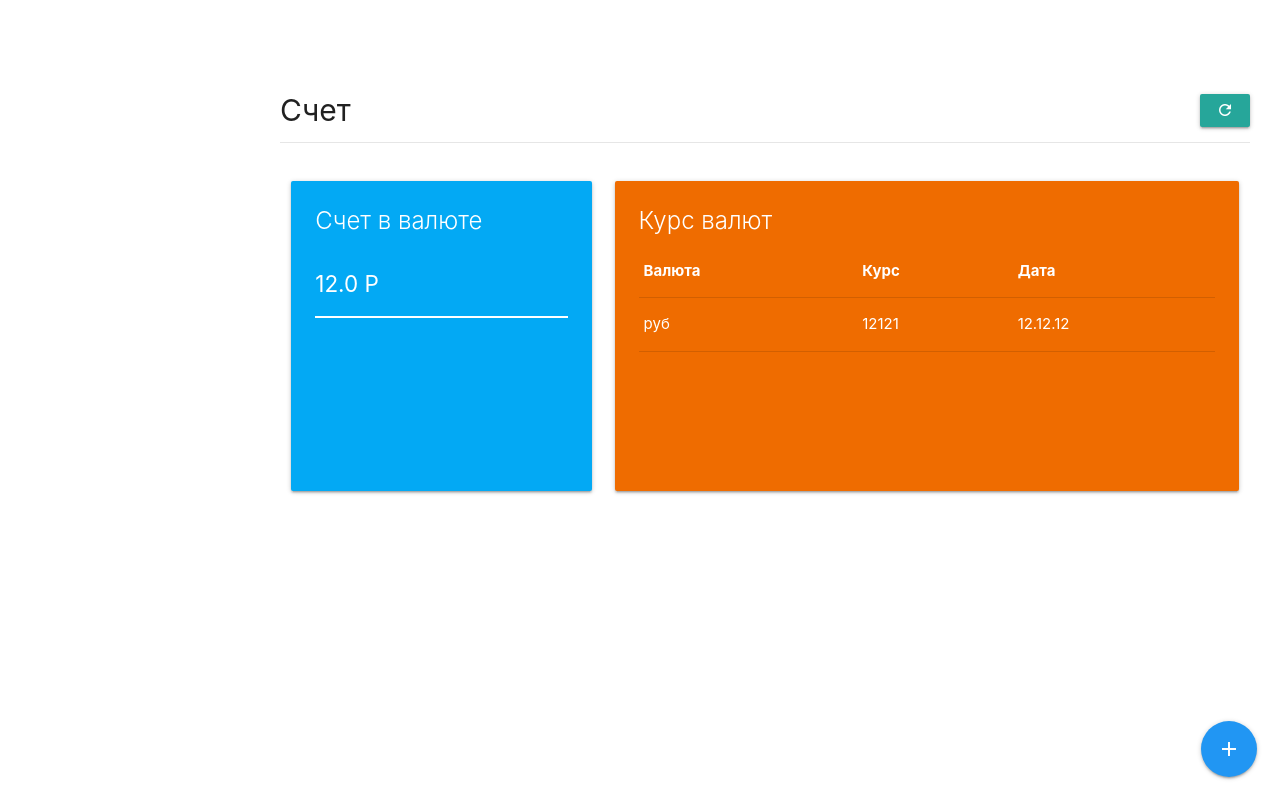
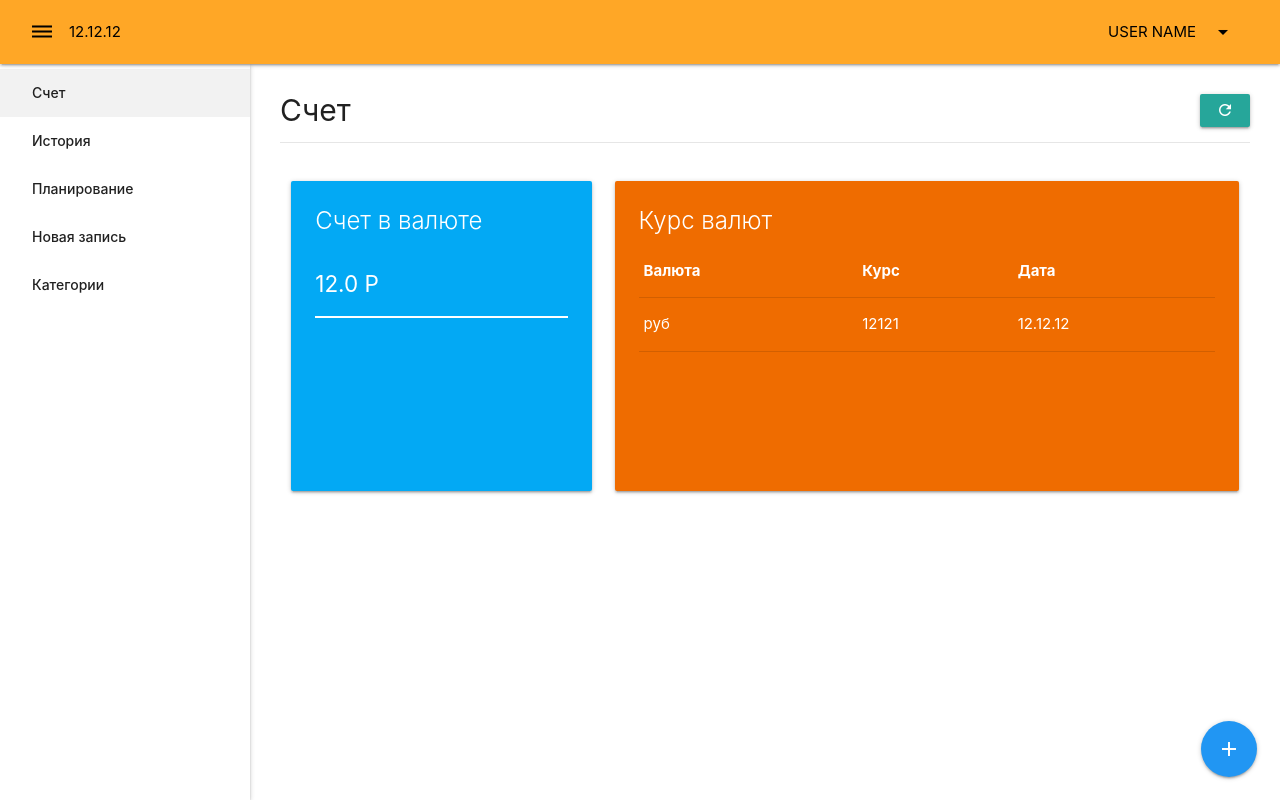
Before and after one commit to Avalonkoteek/vue-crm, a Vue app: page / in a window 1280 px wide. Built offline with nearby package versions, Linux system fonts and the light colour scheme.

Commit message:
add navbar sidebar and links

```diff
--- a/src/components/app/Navbar.vue
+++ b/src/components/app/Navbar.vue
@@ -2,7 +2,7 @@
   <nav class="navbar orange lighten-1">
       <div class="nav-wrapper">
         <div class="navbar-left">
-          <a href="#">
+          <a href="#" @click.prevent="$emit('click')">
             <i class="material-icons black-text">dehaze</i>
           </a>
           <span class="black-text">12.12.12</span>
--- a/src/components/app/Sidebar.vue
+++ b/src/components/app/Sidebar.vue
@@ -1,20 +1,31 @@
 <template>
-    <ul class="sidenav app-sidenav open">
-      <li>
-        <a href="#" class="waves-effect waves-orange pointer">Счет</a>
-      </li>
-      <li>
-        <a href="#" class="waves-effect waves-orange pointer">История</a>
-      </li>
-      <li>
-        <a href="#" class="waves-effect waves-orange pointer">Планирование</a>
-      </li>
-      <li>
-        <a href="#" class="waves-effect waves-orange pointer">Новая запись</a>
-      </li>
-      <li>
-        <a href="#" class="waves-effect waves-orange pointer">Категории</a>
-      </li>
+    <ul class="sidenav app-sidenav" :class="{open:value}">
+
+      <router-link
+      v-for="link in links"
+      :key="link.url"
+      tag="li"
+      active-class="active"
+      :to="link.url"
+      :exact="link.exact"
+      >
+        <a href="#" class="waves-effect waves-orange pointer">{{link.title}}</a>
+      </router-link>
+
     </ul>
 
 </template>
+<script>
+export default {
+  props:['value'],
+  data:()=>({
+    links:[
+      {title:"Счет", url:'/',exact:true},
+      {title:"История", url:'/history'},
+      {title:"Планирование", url:'/planning'},
+      {title:"Новая запись", url:'/record'},
+      {title:"Категории", url:'/categories'}
+    ]
+  })
+}
+</script>
--- a/src/layout/MainLayout.vue
+++ b/src/layout/MainLayout.vue
@@ -1,9 +1,9 @@
 <template>
   <div class="app-main-layout">
+    <Navbar @click="isOpen = !isOpen"/>
+    <Sidebar v-model="isOpen"/>
 
-
-
-    <main class="app-content">
+    <main class="app-content" :class="{full:!isOpen}">
       <div class="app-page">
         <router-view />
       </div>
@@ -18,11 +18,15 @@
 </template>
 <script>
 import Navbar from "../components/app/Navbar";
-import Sidebar from "../components/app/Sidebar"
+import Sidebar from "../components/app/Sidebar";
 export default {
-  name:'main-layout',
-  components:{
-
+  data: () => ({
+    isOpen: true
+  }),
+  name: "main-layout",
+  components: {
+    Navbar,
+    Sidebar
   }
-}
+};
 </script>
```
